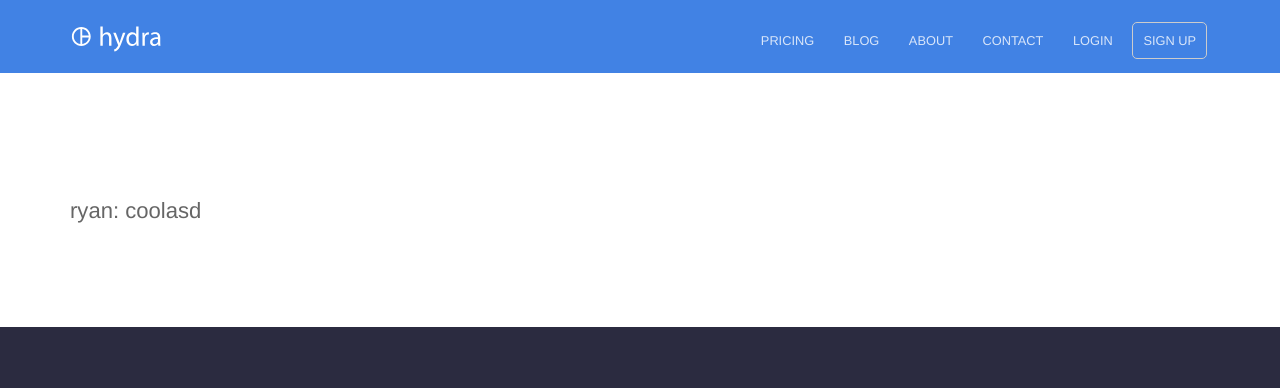
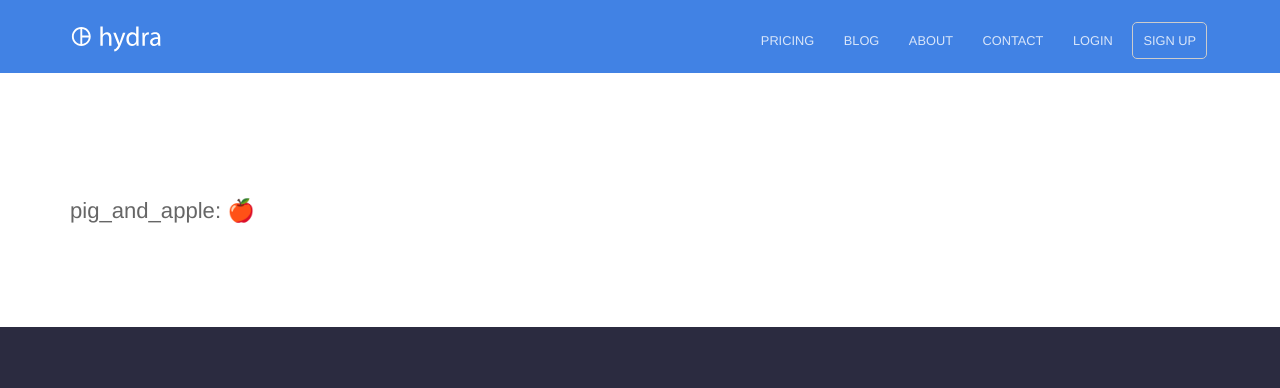
Before and after one commit to rycoll/Git-Sync-Test, a Jekyll site: the page built from bloog.md, in a window 1280 px wide. Shown: the top 388 px of the page. Built offline with Jekyll 4.4.1, drawn with Linux system fonts in a browser that asks for light colours; our own code applies the rules of GitHub Pages for plain Markdown files.

Commit message:
Updated 1 file via CloudCannon.

```diff
--- a/bloog.md
+++ b/bloog.md
@@ -1 +1 @@
-ryan: coolasd
+pig_and_apple: 🍎
```
